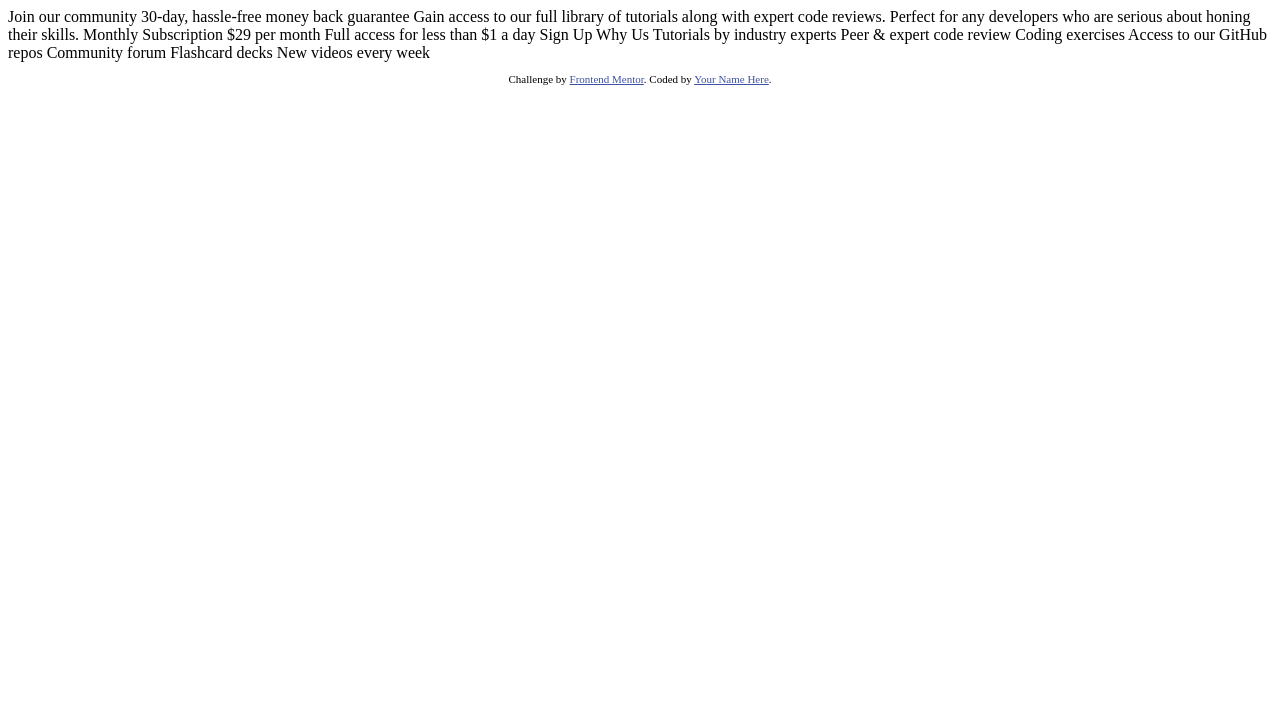
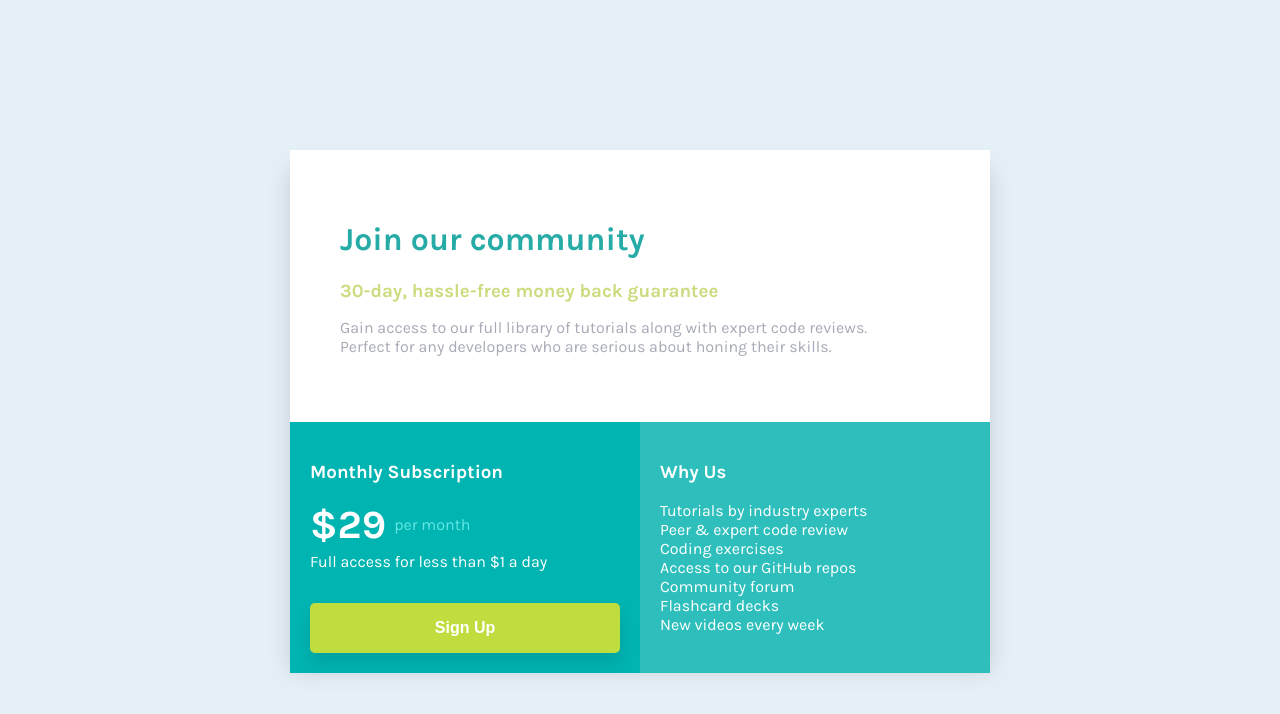
Before and after one commit to JayFullCode/Single_Price_Grid, a plain HTML site: page index.html in a window 1280 px wide. Drawn offline with Linux system fonts and the light colour scheme.

Commit message:
Update: CSS/HTML v1

```diff
--- a/index.html
+++ b/index.html
@@ -5,6 +5,7 @@
   <meta name="viewport" content="width=device-width, initial-scale=1.0"> <!-- displays site properly based on user's device -->
 
   <link rel="icon" type="image/png" sizes="32x32" href="./images/favicon-32x32.png">
+  <link rel="stylesheet" href="style.css">
 
   <title>Frontend Mentor | Single Price Grid Component</title>
 
@@ -15,7 +16,7 @@
   </style>
 </head>
 <body>
-  Join our community
+  <!-- Join our community
 
   30-day, hassle-free money back guarantee
 
@@ -38,13 +39,38 @@
   Access to our GitHub repos
   Community forum
   Flashcard decks
-  New videos every week
+  New videos every week -->
 
-  <footer>
-    <p class="attribution">
-      Challenge by <a href="https://www.frontendmentor.io?ref=challenge" target="_blank">Frontend Mentor</a>.
-      Coded by <a href="#">Your Name Here</a>.
-    </p>
-  </footer>
+    <div id="main-container">
+
+      <div class="presentation-container">
+        <h1 class="presentation-container__title">Join our community</h1>
+        <h3 class="presentation-container__subtitle">30-day, hassle-free money back guarantee</h3>
+        <p>Gain access to our full library of tutorials along with expert code reviews.
+          Perfect for any developers who are serious about honing their skills.</p>
+      </div>
+
+      <div class="price-container">
+        <h3>Monthly Subscription</h3>
+        <p class="price-container__price"> <span>$29</span> per month</p>
+        <p class="price-container__infos">Full access for less than $1 a day</p>
+        <button>Sign Up</button>
+      </div>
+
+      <div class="why-container">
+        <h3>Why Us</h3>
+        <ul>
+          <li>Tutorials by industry experts</li>
+          <li>Peer & expert code review</li>
+          <li>Coding exercises</li>
+          <li>Access to our GitHub repos</li>
+          <li>Community forum</li>
+          <li>Flashcard decks</li>
+          <li>New videos every week</li>
+        </ul>
+      </div>
+
+    </div>
+
 </body>
 </html>
--- /dev/null
+++ b/style.css
@@ -0,0 +1,150 @@
+@import url('https://fonts.googleapis.com/css2?family=Karla:wght@400;500;600;700;800&display=swap');
+
+*{
+    box-sizing: border-box;
+}
+
+html, body{
+    margin: 0;
+    padding: 0;
+
+    height: 100%;
+    background-color: #E5EFF6;
+
+    font-family: 'Karla' , sans-serif;
+}
+
+
+body{
+    padding: 35px;
+}
+
+#main-container{
+    height: 100%;
+
+    display: grid;
+    grid-template-rows: 1fr 1fr 1fr;
+
+    background-color: white;
+
+    box-shadow: 0px 20px 20px rgba(125, 125, 125, 30%);
+}
+
+/* PRESENTATION BLOCK */
+
+.presentation-container{
+    background-color: white;
+    padding: 20px;
+    margin: 0;
+}
+
+.presentation-container__title{
+    color: #26ABA7;
+}
+
+.presentation-container__subtitle{
+    color: #CCDB7D;
+}
+
+.presentation-container p{
+    color: #A7AAB6;
+}
+
+/* PRICE BLOCK */
+
+.price-container{
+    margin: 0;
+    background-color: #00B4B1;
+    padding: 20px;
+
+    color: white;
+}
+
+.price-container__price span{
+    font-size: 2.5em;
+    font-weight: bold;
+
+    margin-right: .2em;
+
+    color: white;
+}
+
+.price-container__price{
+    display: flex;
+    align-items: center;
+
+    color: #62E7E4;
+
+}
+
+.price-container__infos{
+    margin-top: -0.8em;
+    margin-bottom: 2em;
+}
+
+.price-container button{
+    width: 100%;
+    height: 50px;
+
+    background-color: #BFDD3E;
+    border: none;
+    border-radius: 5px;
+    box-shadow: 0px 10px 15px rgba(0, 0, 0, 10%);
+
+    color: white;
+
+    font-size: 1em;
+    font-weight: 900;
+
+    cursor: pointer;
+}
+
+/* WHY BLOCK */
+
+.why-container{
+    background-color: #2EBFBD;
+    padding: 20px;
+    color: white;
+}
+
+.why-container ul{
+    list-style: none;
+    margin: 0;
+    padding: 0;
+}
+
+.why-container h3{
+    font-weight: bolder;
+}
+
+
+@media screen and (min-width: 492px) {
+
+    body{
+        padding: 150px 35px;
+    }
+
+    #main-container{
+        margin: auto;
+        max-width: 700px;
+
+        grid-template-columns: 1fr 1fr;
+        grid-template-rows: 1fr 1fr;
+    }
+
+    .presentation-container{
+        grid-area: 1 / 1 / 2 / 3;
+        padding: 50px;
+
+        width: 90%;
+
+        display: flex;
+        flex-direction: column;
+        justify-content: center;
+    }
+
+    .presentation-container__subtitle{
+        margin: 0;
+    }
+
+}
```
